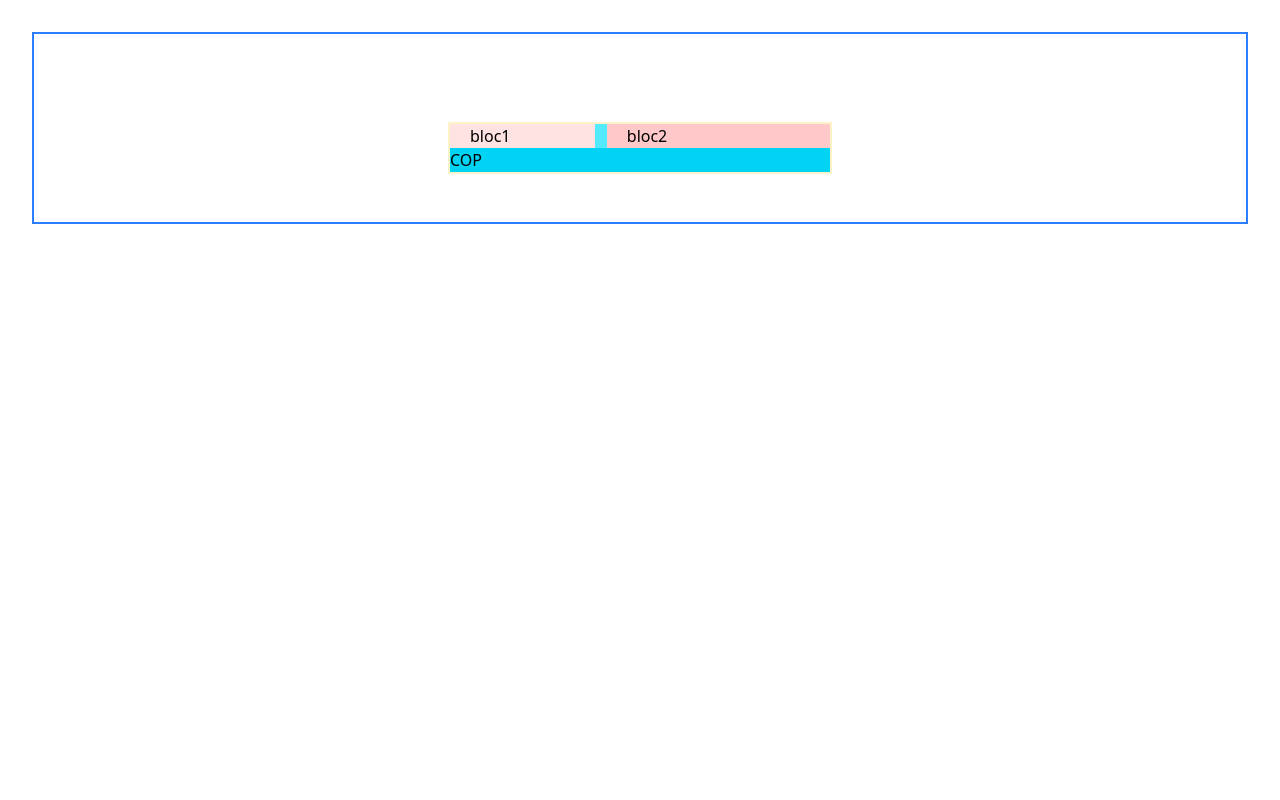
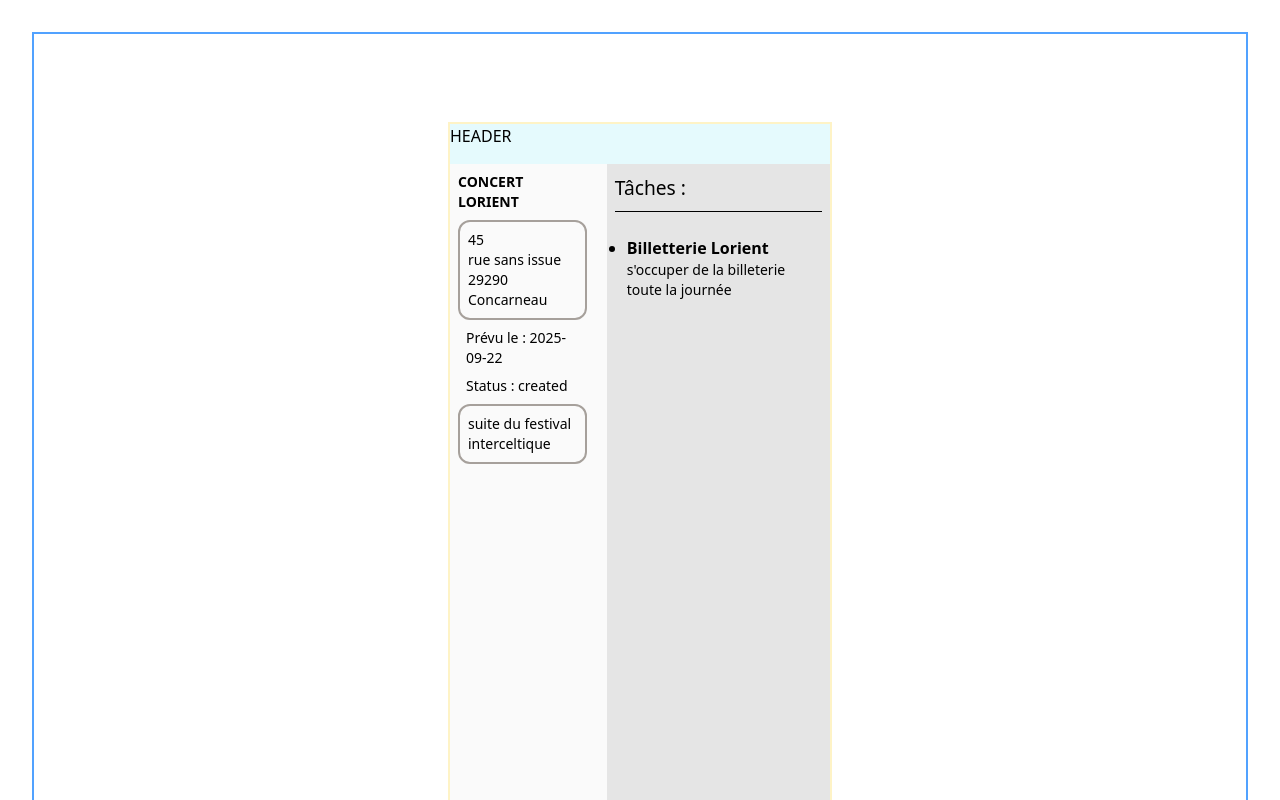
Before and after one commit to benevement/front, a React (Vite) app: page /events/1/tasks in a window 1280 px wide. Shown: the top 800 px of the page. Built offline with nearby package versions, Linux system fonts and the light colour scheme.

Commit message:
Ecran BEN65 / Tasks (Volunteer) avec des Fake Data

```diff
--- a/src/App.tsx
+++ b/src/App.tsx
@@ -18,7 +18,7 @@ function App() {
         <Route path='/signup' element={<SignUp />} />
         <Route path='/navbar' element={<Navbar />} />
         <Route path='/users/:id' element={<UserProfile />} />
-        <Route path='/events/:event_id/tasks' element={<VolunteerTask />} />
+        <Route path='/events/:url_event_id/tasks' element={<VolunteerTask />} />
         {/* <Route path='/users/fake/' element={<FakeUserComp />} /> */}
       </Routes>
   )
--- a/src/components/volunteer/VolunteerTask.tsx
+++ b/src/components/volunteer/VolunteerTask.tsx
@@ -1,5 +1,12 @@
 import { useParams } from "react-router-dom";
 import { useAuthStore } from "../../stores/useAuthStore";
+import { fakeEvents } from "../../data/fakeEvents";
+import { fakeTasks } from "../../data/fakeTasks";
+import VolunteerTaskLine from "./VolunteerTaskLine";
+import { fakeAddress } from "../../data/fakeAddress";
+import { fakeUser_task } from "../../data/fakeUser_task";
+import { ITasks } from "../../interfaces/ITasks";
+import { user_taskType } from "../../interfaces/types";
 
 const VolunteerTask = () => {
     // endpoints :
@@ -13,20 +20,98 @@ const VolunteerTask = () => {
     const isVolunteer = role && role == "volunteer" ? true : false;
 
     // récupération des paramètres de l'URL :
-    const {event_id} = useParams();
+    const { url_event_id } = useParams();
 
+
+    // TODO: typage typescript
+
+    // l'évènement correspond à l'event_id dans l'url - ex : http://localhost:5173/events/1/tasks
+    const event = fakeEvents.find((e) => (e.id === Number(url_event_id)))
+    //console.log("event : ",event);
+    // son adresse peut être récupérée à partir de la clé address_id
+    const event_address = fakeAddress.find((a) => (a.id === event?.address_id));
+
+    // Dans la table des tasks, on récupère les tâches qui correspondent à l'event ID de la Route :
+    // <Route path='/events/:event_id/tasks' element={<VolunteerTask />} />
+    const eventTasks = fakeTasks.filter((task) => (task.event_id === Number(url_event_id)));
+    //console.log("eventTasks : ", eventTasks);
+    const uid = 89; // user_id en dur
+    // dans la table de jointure, on sélectionne toutes les tâches attribuées à l'utilisateur
+    const userTasks = fakeUser_task.filter((item) => (item.user_id===uid));
+    //console.log("userTasks : ", userTasks);
+
+
+    //fonction pour retourner un tableau des tâches correspondant à 1 event et 1 user (utilise les données de la table de jointure)
+function selectUserTasks(eventTaskArr: ITasks[], userTaskArr: user_taskType[]){
+    const tempArr = [];
+    for (let taskObj of eventTaskArr){
+        if (taskObj.hasOwnProperty('id')) {
+            for (let line of userTaskArr){
+                if (taskObj.id===line.task_id){
+                    tempArr.push(taskObj);
+                }
+        } }
+        }
+        //console.log("tempArr : ",tempArr);
+    return tempArr;
+    }
+
+
+    // TODO: typer userTaskList
+    //TODO: créer un store pour le user pour conserver localement ses données, et pouvoir récupérer son user_id
+    const tasks = selectUserTasks(eventTasks, userTasks);
+
+    // console.log
+    console.log(`event_id : ${url_event_id}`);
+    tasks.forEach((t,idx) => console.log(`TACHE ${idx} : ${t.name}`));
 
     return (
         <>
-            <div className="flex min-h-full flex-col justify-center px-6 py-12 lg:px-8 border-2 border-blue-500">
+            <div className="flex min-h-full flex-col justify-center px-6 py-12 lg:px-8 border-2 border-blue-400">
                 <div className="mt-10 sm:mx-auto sm:w-full sm:max-w-sm border-2 border-amber-100">
                     {/* <section id="sectionLeft" className="grid sm:grid-cols-[40%,60%] h-max bg-amber-400"> */}
                     {/* col-span-2 max-sm:-col-end-2  */}
-                        <div className="grid grid-cols-5 gap-x-3 bg-cyan-300">
-                            <div className="px-5 col-span-2  bg-red-100">bloc1</div>
-                            <div className="px-5 col-span-3  bg-red-200">bloc2</div>
+                    <div className="bg-cyan-400/10 h-10">HEADER</div>
+                    <div className="grid grid-cols-5 gap-x-3 bg-neutral-50 h-screen">
+                        <div className="px-2 col-span-2 bg-red-0 text-sm">
+                            <p className="font-black mt-2 mb-2">{event?.name.toUpperCase()}</p>
+                            <div className="border-2 border-stone-400 rounded-xl p-2">
+                                <ul>
+                                    <li>
+                                        {event_address?.street_number}
+                                    </li>
+                                    <li>
+                                        {event_address?.street_name}
+                                    </li>
+                                    <li>
+                                        {event_address?.zip_code} {event_address?.city}
+                                    </li>
+                                </ul>
                             </div>
-                        <div className="bg-cyan-400">COP</div>
+                            <div className="mt-2 px-2">
+                                {event?.event_date ? `Prévu le : ${event?.event_date}` : ""}
+                            </div>
+                            <div className="mt-2 mb-2 px-2">
+                                Status : {event?.status}
+                            </div>
+                            <div className="border-2 border-stone-400 rounded-xl p-2">
+                                {event?.description}
+                            </div>
+                        </div>
+
+                        <div className="px-2 col-span-3  bg-neutral-200">
+                            <h2 className="leading-7">Tâches :</h2>
+                            <hr /><br />
+                            {
+                                tasks.length > 0 && tasks.map((t, index) => (
+                                    <VolunteerTaskLine key={index} name={t.name} description={t.description} start_date={t.start_date} end_date={t.end_date} id={t.id} user_id={uid} />
+                                ))
+                            }
+
+
+                        </div>
+                    </div>
+                    <div className="bg-cyan-400/10 h-10">FOOTER</div>
                     {/* </section> */}
 
 
--- /dev/null
+++ b/src/components/volunteer/VolunteerTaskLine.tsx
@@ -0,0 +1,22 @@
+import { TaskListType } from "../../interfaces/ITasks"
+
+
+// composant enfant de <VolunteerTask />, permettant l'affichage d'une liste de tâches affecté à 1 user et à 1 event.
+const VolunteerTaskLine = (props: TaskListType) => {
+
+//fakeUser_Task : table de jointure task/user
+
+    return (
+        <>
+        <ul className="list-disc mx-3">
+        <li>
+            <span className="font-bold">{props.name}</span>
+            <p className="text-sm">{props.description}</p>
+            {/* {mytask} */}
+        </li>
+        </ul>
+        </>
+    )
+}
+
+export default VolunteerTaskLine;
--- a/src/data/fakeAddress.ts
+++ b/src/data/fakeAddress.ts
@@ -25,4 +25,13 @@ export const fakeAddress: AddressInterface[] = [
     city: "Port-Louis",
     user_id: 89,
   },
+  {
+    id: 4,
+    zip_code: "69000",
+    street_number: "18",
+    street_name: "rue de la république",
+    city: "Lyon",
+    user_id: undefined,
+  },
+
 ];
--- a/src/data/fakeEvents.ts
+++ b/src/data/fakeEvents.ts
@@ -37,7 +37,7 @@ export const fakeEvents: IEvents[] = [
         status: 'published',
         created_at: "2025-06-11",
         updated_at: "2025-07-21",
-    address_id: 3,
+        address_id: 4,
         created_by_id: 3
     }
 ]
--- a/src/data/fakeTasks.ts
+++ b/src/data/fakeTasks.ts
@@ -3,15 +3,81 @@ import { ITasks } from "../interfaces/ITasks";
 export const fakeTasks: ITasks[] = [
     {
         id: 1,
-        name: "concert Lorient",
-        description: "suite du festival interceltique",
+        name: "Billetterie Lorient",
+        description: "s'occuper de la billeterie toute la journée",
         start_date: "2025-09-22",
         end_date: "2025-09-23",
         created_at: "2023-04-20",
         updated_at: "2024-05-21",
-        event_id : 1,
+        event_id: 1,
         address_id: 1,
         created_by_id: 1
-}
+    },
+    {
+        id: 2,
+        name: "Nett parking",
+        description: "Nettoyer le parking à la fin du concert",
+        start_date: "2025-09-22",
+        end_date: "2025-09-23",
+        created_at: "2025-04-20",
+        updated_at: "2025-05-25",
+        event_id: 2,
+        address_id: 2,
+        created_by_id: 1
+    },
+    {
+        id: 3,
+        name: "Sonorisation",
+        description: "Installer le matériel et gérer la prestation dans l'après-midi.",
+        start_date: "2025-10-12",
+        end_date: "2025-10-12",
+        created_at: "2025-08-18",
+        updated_at: "2025-08-18",
+        event_id: 3,
+        address_id: 3,
+        created_by_id: 2
+    },
+
+    {
+        id: 4,
+        name: "Buvette",
+        description: "Servir des boissons : être majeur.",
+        start_date: "2025-10-12",
+        end_date: "2025-10-12",
+        created_at: "2025-08-18",
+        updated_at: "2025-08-18",
+        event_id: 3,
+        address_id: 3,
+        created_by_id: 2
+    },
+    {
+        id: 5,
+        name: "Cathering",
+        description: "Préparer les entrées pour 15 personnes",
+        start_date: "2025-10-12",
+        end_date: "2025-10-12",
+        created_at: "2025-08-18",
+        updated_at: "2025-08-18",
+        event_id: 3,
+        address_id: 3,
+        created_by_id: 2
+    }
 
 ]
+
+/*
+export interface ITasks  {
+    id: number;
+    name: string;
+    description: string;
+    start_date: DateString;
+    end_date: DateString;
+    created_at: DateString;
+    updated_at?: DateString;
+    address_id: number;
+    event_id?: number;
+    created_by_id?: number;
+    // event?: IEvents;
+    // user?: UserInterface;
+}
+*/
--- /dev/null
+++ b/src/data/fakeUser_task.ts
@@ -0,0 +1,15 @@
+// correspond à la table de liaison user_task
+// qui fait le lien entre user et task
+
+import { user_taskType } from "../interfaces/types";
+
+export const fakeUser_task: user_taskType[] = [
+    { task_id: 1, user_id: 1 },
+    { task_id: 1, user_id: 2 },
+    { task_id: 1, user_id: 89 },
+    { task_id: 2, user_id: 1  },
+    { task_id: 2, user_id: 4  },
+    { task_id: 3, user_id: 89  },
+    { task_id: 4, user_id: 89 },
+    { task_id: 5, user_id: 2  }
+]
--- a/src/interfaces/ITasks.ts
+++ b/src/interfaces/ITasks.ts
@@ -1,5 +1,6 @@
 //import { IEvents } from "./IEvents";
 //import UserInterface from "./IUser";
+import IUser from "./IUser";
 import { DateString } from "./types";
 
 
@@ -13,9 +14,19 @@ export interface ITasks  {
     end_date: DateString;
     created_at: DateString;
     updated_at?: DateString;
+    event_id?: number;
     address_id: number;
-    event_id?: number;
     created_by_id?: number;
     // event?: IEvents;
     // user?: UserInterface;
 }
+
+// interface mêlant tâche et user
+export interface IUserTask extends ITasks{
+    //user_id: Pick<IUser, 'id'>;
+    user_id: number; //TODO: sera à récupérer à partir du store user.
+ }
+
+
+// type permettant de définir les props d'un composant VolunteerTaskLine :
+export type TaskListType = Pick<IUserTask, 'name'|'description'|'start_date'|'end_date'|'id'|'user_id'>;
--- a/src/pages/Homepage.tsx
+++ b/src/pages/Homepage.tsx
@@ -15,7 +15,7 @@ const Homepage = () => {
           <Link to="/users/89">Ecran "Profil utilisateur"</Link>
         </li>
         <li>
-          <Link to="/events/1/tasks">Ecran "Tasks" pour un bénévole</Link>
+          <Link to="/events/3/tasks">Ecran "Tasks" pour un bénévole</Link>
         </li>
       </ul>
     </>
```
Also changed, not shown: src/interfaces/types.ts (+6 -2 lines). Lines whose indentation alone changed are shown as unchanged.
